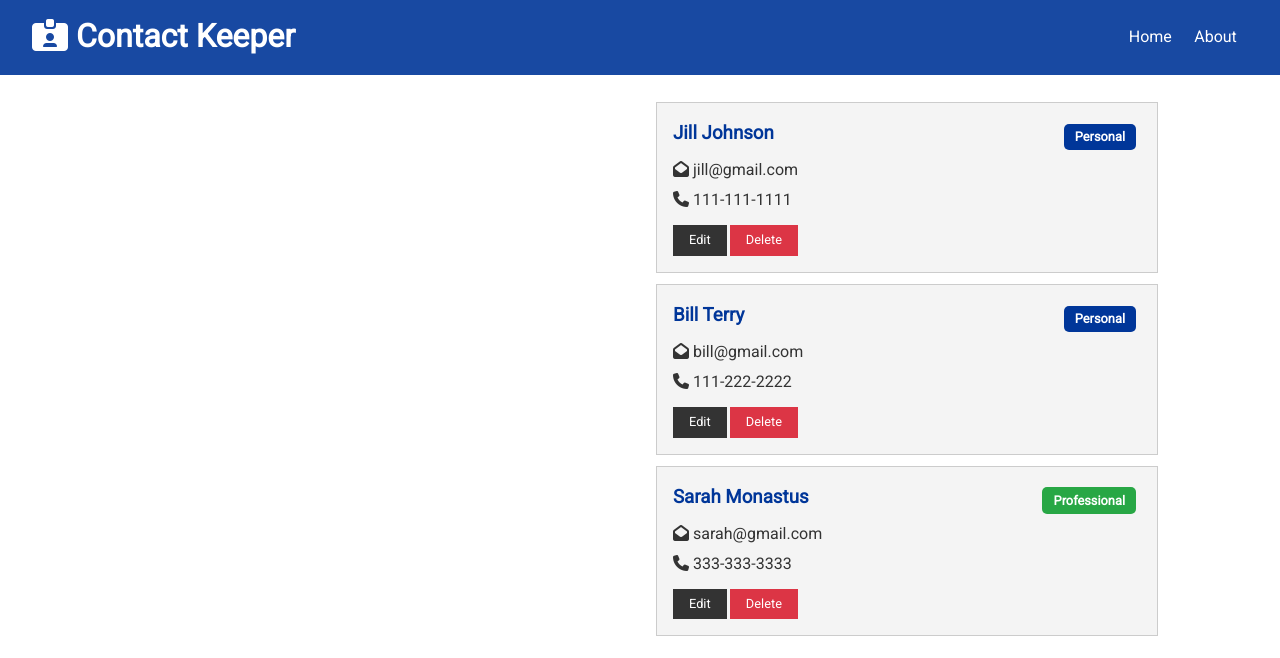
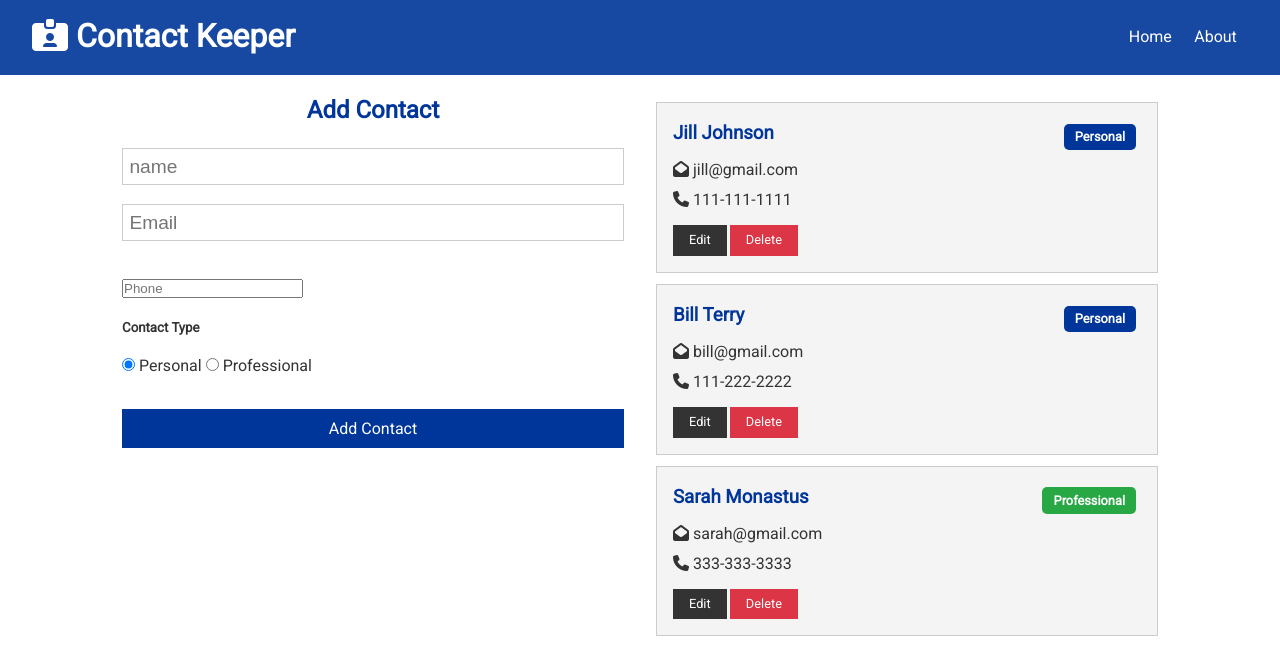
Before and after one commit to patpalmerston/contact-keeper, a React (Create React App) app in the folder client/: page / in a window 1280 px wide. Shown: the top 658 px of the page. Built offline with nearby package versions, Linux system fonts and the light colour scheme; the HTML template or start-up script is replaced by a standard one.

Commit message:
form filled out and presented

```diff
--- /dev/null
+++ b/client/src/components/contacts/ContactForm.js
@@ -0,0 +1,66 @@
+import React, { useState } from 'react';
+
+const ContactForm = () => {
+	const [contact, setContact] = useState({
+		name: '',
+		email: '',
+		phone: '',
+		type: 'personal'
+	});
+
+	const { name, email, phone, type } = contact;
+
+	const onChange = e =>
+		setContact({ ...contact, [e.target.name]: e.target.value });
+
+	return (
+		<form>
+			<h2 className='text-primary'>Add Contact</h2>
+			<input
+				type='text'
+				placeholder='name'
+				name='name'
+				value={name}
+				onChange={onChange}
+			/>
+			<input
+				type='email'
+				placeholder='Email'
+				name='email'
+				value={email}
+				onChange={onChange}
+			/>
+			<input
+				type='phone'
+				placeholder='Phone'
+				name='phone'
+				value={phone}
+				onChange={onChange}
+			/>
+			<h5>Contact Type</h5>
+			<input
+				type='radio'
+				name='type'
+				value='personal'
+				checked={type === 'personal'}
+			/>{' '}
+			Personal{' '}
+			<input
+				type='radio'
+				name='type'
+				value='professional'
+				checked={type === 'professional'}
+			/>{' '}
+			Professional
+			<div>
+				<input
+					type='submit'
+					value='Add Contact'
+					className='btn btn-primary btn-block'
+				/>
+			</div>
+		</form>
+	);
+};
+
+export default ContactForm;
--- a/client/src/components/pages/Home.js
+++ b/client/src/components/pages/Home.js
@@ -1,10 +1,13 @@
 import React from 'react';
 import Contacts from '../contacts/Contacts';
+import ContactForm from '../contacts/ContactForm';
 
 const Home = () => {
 	return (
 		<div className='grid-2'>
-			<div>{/*Contactform */}</div>
+			<div>
+				<ContactForm />
+			</div>
 			<div>
 				<Contacts />
 			</div>
```
